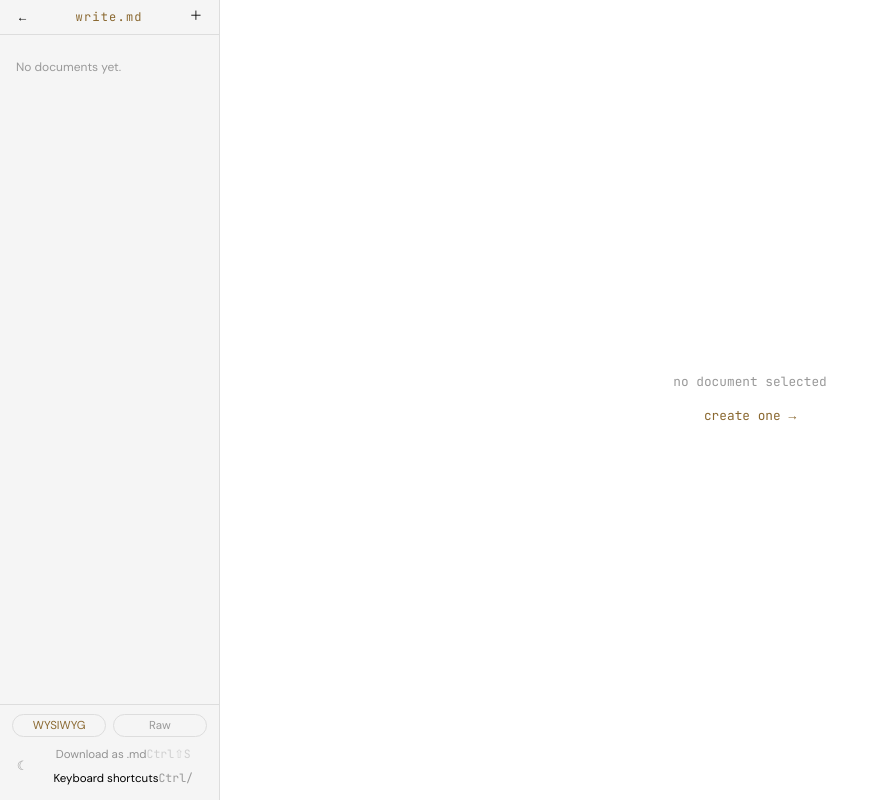
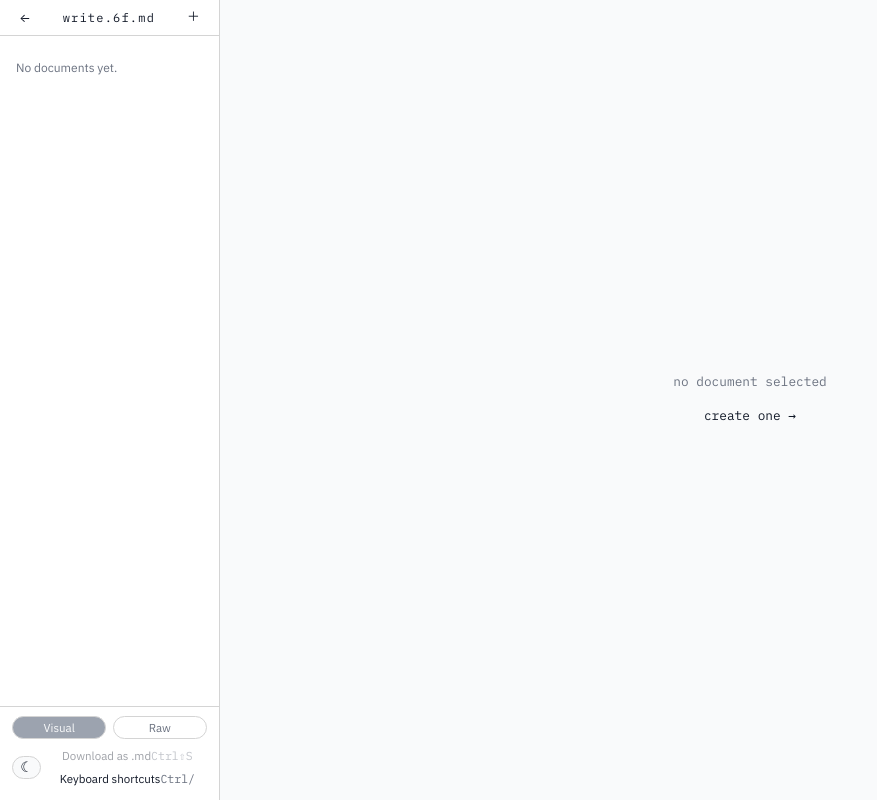
Before and after one commit to 6fmd/write, a React (Vite) app: page / in a window 1280 px wide. Shown: the whole page, without its empty margins (0-877 px from the left). Built offline with nearby package versions, Linux system fonts and the light colour scheme.

Commit message:
Update README and App component to reflect mode change from WYSIWYG to Visual. Modify document title in index.html and enhance CSS variables for improved theming and styling consistency.

```diff
--- a/index.html
+++ b/index.html
@@ -3,10 +3,10 @@
   <head>
     <meta charset="UTF-8" />
     <meta name="viewport" content="width=device-width, initial-scale=1.0" />
-    <title>write.md</title>
+    <title>write.6f.md</title>
     <link rel="preconnect" href="https://fonts.googleapis.com">
     <link rel="preconnect" href="https://fonts.gstatic.com" crossorigin>
-    <link href="https://fonts.googleapis.com/css2?family=DM+Sans:wght@400;600&family=JetBrains+Mono:wght@400;500&family=Lora:ital,wght@0,400;0,500;1,400&display=swap" rel="stylesheet">
+    <link href="https://fonts.googleapis.com/css2?family=IBM+Plex+Sans:wght@400;500;600&family=IBM+Plex+Serif:wght@400;500&family=IBM+Plex+Mono:wght@400;500&display=swap" rel="stylesheet">
   </head>
   <body>
     <div id="root"></div>
--- a/src/App.jsx
+++ b/src/App.jsx
@@ -13,7 +13,7 @@ export default function App() {
   const [docs, setDocs] = useState({});
   const [activeId, setActiveId] = useState(null);
   const [content, setContent] = useState('');
-  const [mode, setMode] = useState('wysiwyg'); // 'wysiwyg' | 'raw'
+  const [mode, setMode] = useState('visual'); // 'visual' | 'raw'
   const [vimMode, setVimMode] = useState(false);
   const [sidebarOpen, setSidebarOpen] = useState(true);
   const [renamingId, setRenamingId] = useState(null);
@@ -141,10 +141,10 @@ export default function App() {
         return;
       }
 
-      // Cmd/Ctrl + Shift + E — toggle WYSIWYG / Raw
+      // Cmd/Ctrl + Shift + E — toggle Visual / Raw
       if (e.shiftKey && key === 'e') {
         e.preventDefault();
-        setMode(prev => (prev === 'wysiwyg' ? 'raw' : 'wysiwyg'));
+        setMode(prev => (prev === 'visual' ? 'raw' : 'visual'));
         return;
       }
 
@@ -206,7 +206,7 @@ export default function App() {
             >
               ←
             </button>
-            <span style={{ fontFamily: 'var(--font-mono)', fontSize: '0.75rem', color: 'var(--accent)', letterSpacing: '0.1em', flex: 1, textAlign: 'center' }}>write.md</span>
+            <span style={{ fontFamily: 'var(--font-mono)', fontSize: '0.75rem', color: 'var(--accent)', letterSpacing: '0.1em', flex: 1, textAlign: 'center' }}>write.6f.md</span>
             <button onClick={newDoc} style={iconBtnStyle} title="New document">＋</button>
           </div>
 
@@ -285,23 +285,23 @@ export default function App() {
           <div style={{ padding: '0.6rem 0.75rem 0.7rem', borderTop: '1px solid var(--border)', display: 'flex', flexDirection: 'column', gap: '0.4rem', fontSize: '0.75rem' }}>
             <div style={{ display: 'flex', gap: '0.4rem' }}>
               <button
-                onClick={() => setMode('wysiwyg')}
+                onClick={() => setMode('visual')}
                 style={{
                   ...pillBtnStyle,
                   flex: 1,
-                  background: mode === 'wysiwyg' ? 'var(--accent-soft)' : 'transparent',
-                  color: mode === 'wysiwyg' ? 'var(--accent)' : 'var(--text-muted)',
+                  background: mode === 'visual' ? 'var(--accent-dim)' : 'transparent',
+                  color: mode === 'visual' ? 'var(--bg)' : 'var(--text-muted)',
                 }}
               >
-                WYSIWYG
+                Visual
               </button>
               <button
                 onClick={() => setMode('raw')}
                 style={{
                   ...pillBtnStyle,
                   flex: 1,
-                  background: mode === 'raw' ? 'var(--accent-soft)' : 'transparent',
-                  color: mode === 'raw' ? 'var(--accent)' : 'var(--text-muted)',
+                  background: mode === 'raw' ? 'var(--accent-dim)' : 'transparent',
+                  color: mode === 'raw' ? 'var(--bg)' : 'var(--text-muted)',
                 }}
               >
                 Raw
@@ -329,8 +329,10 @@ export default function App() {
                 onClick={toggleTheme}
                 style={{
                   ...iconBtnStyle,
-                  fontSize: '0.8rem',
-                  color: 'var(--text-muted)',
+                  fontSize: '0.9rem',
+                  border: '1px solid var(--border)',
+                  background: 'var(--bg)',
+                  color: 'var(--text)',
                 }}
                 title={theme === 'dark' ? 'Switch to light theme' : 'Switch to dark theme'}
               >
@@ -384,7 +386,7 @@ export default function App() {
               <span style={{ fontFamily: 'var(--font-mono)', fontSize: '0.8rem' }}>no document selected</span>
               <button onClick={newDoc} style={{ ...btnStyle, color: 'var(--accent)', fontFamily: 'var(--font-mono)', fontSize: '0.8rem' }}>create one →</button>
             </div>
-          ) : mode === 'wysiwyg' ? (
+          ) : mode === 'visual' ? (
             <div style={{ width: '100%', height: '100%', overflowY: 'auto', display: 'flex', justifyContent: 'center' }}>
               <WysiwygEditor key={activeId} content={content} onChange={handleContentChange} />
             </div>
@@ -472,7 +474,7 @@ export default function App() {
               <span>Toggle sidebar</span>
               <ShortcutKeys isMac={isMac} keys={['Mod', '\\']} />
 
-              <span>Toggle WYSIWYG / Raw</span>
+              <span>Toggle Visual / Raw</span>
               <ShortcutKeys isMac={isMac} keys={['Mod', 'Shift', 'E']} />
 
               <span>Toggle Vim mode (Raw)</span>
@@ -498,15 +500,21 @@ export default function App() {
 }
 
 const btnStyle = {
-  background: 'transparent', border: 'none', color: 'var(--text)',
-  cursor: 'pointer', padding: '0.25rem 0.4rem', borderRadius: 3,
-  fontFamily: 'var(--font-sans)', fontSize: '0.8rem',
+  background: 'transparent',
+  border: 'none',
+  color: 'var(--text)',
+  cursor: 'pointer',
+  padding: '0.25rem 0.4rem',
+  borderRadius: 4,
+  fontFamily: 'var(--font-sans)',
+  fontSize: '0.8rem',
   lineHeight: 1,
+  transition: 'background 0.12s ease, color 0.12s ease, border-color 0.12s ease, opacity 0.12s ease',
 };
 
 const iconBtnStyle = {
   ...btnStyle,
-  padding: '0.15rem 0.3rem',
+  padding: '0.2rem 0.45rem',
   borderRadius: 999,
 };
 
--- a/src/index.css
+++ b/src/index.css
@@ -2,28 +2,28 @@
 
 :root,
 [data-theme="dark"] {
-  --bg:           #000000;
-  --surface:      #0a0a0a;
-  --border:       #222222;
-  --text:         #ffffff;
-  --text-muted:   #555555;
-  --accent:       #c9a96e;
-  --accent-dim:   #7a6340;
-  --code-bg:      #0d0d0d;
-  --font-mono: 'JetBrains Mono', 'Fira Code', 'Cascadia Code', monospace;
-  --font-serif: 'Lora', 'Georgia', serif;
-  --font-sans: 'DM Sans', system-ui, sans-serif;
+  --bg:           #050505;
+  --surface:      #0d0d0d;
+  --border:       #262626;
+  --text:         #f5f5f5;
+  --text-muted:   #8a8a8a;
+  --accent:       #e5e5e5;
+  --accent-dim:   #a3a3a3;
+  --code-bg:      #111111;
+  --font-mono: 'IBM Plex Mono', ui-monospace, SFMono-Regular, Menlo, Monaco, Consolas, "Liberation Mono", "Courier New", monospace;
+  --font-serif: 'IBM Plex Serif', system-ui, -apple-system, BlinkMacSystemFont, "Segoe UI", sans-serif;
+  --font-sans: 'IBM Plex Sans', system-ui, -apple-system, BlinkMacSystemFont, "Segoe UI", sans-serif;
 }
 
 [data-theme="light"] {
-  --bg:           #ffffff;
-  --surface:      #f5f5f5;
-  --border:       #dddddd;
-  --text:         #000000;
-  --text-muted:   #999999;
-  --accent:       #8a6830;
-  --accent-dim:   #c9a96e;
-  --code-bg:      #f0f0f0;
+  --bg:           #f9fafb;
+  --surface:      #ffffff;
+  --border:       #d4d4d4;
+  --text:         #111827;
+  --text-muted:   #6b7280;
+  --accent:       #111827;
+  --accent-dim:   #9ca3af;
+  --code-bg:      #f3f4f6;
 }
 
 html, body, #root {
@@ -68,8 +68,8 @@ html, body, #root {
 .tiptap-editor h2 { font-size: 1.5rem; }
 .tiptap-editor h3 { font-size: 1.2rem; }
 
-.tiptap-editor strong { color: #f0ede8; font-weight: 600; }
-.tiptap-editor em { color: #d4c9b8; }
+.tiptap-editor strong { color: var(--text); font-weight: 600; }
+.tiptap-editor em { color: var(--text-muted); }
 
 .tiptap-editor a {
   color: var(--accent);
@@ -84,7 +84,7 @@ html, body, #root {
   border: 1px solid var(--border);
   padding: 0.15em 0.4em;
   border-radius: 3px;
-  color: #c0a87a;
+  color: var(--text);
 }
 
 .tiptap-editor pre {
```
Also changed, not shown: 1 other file (tests, documents, lock files or other folders).
